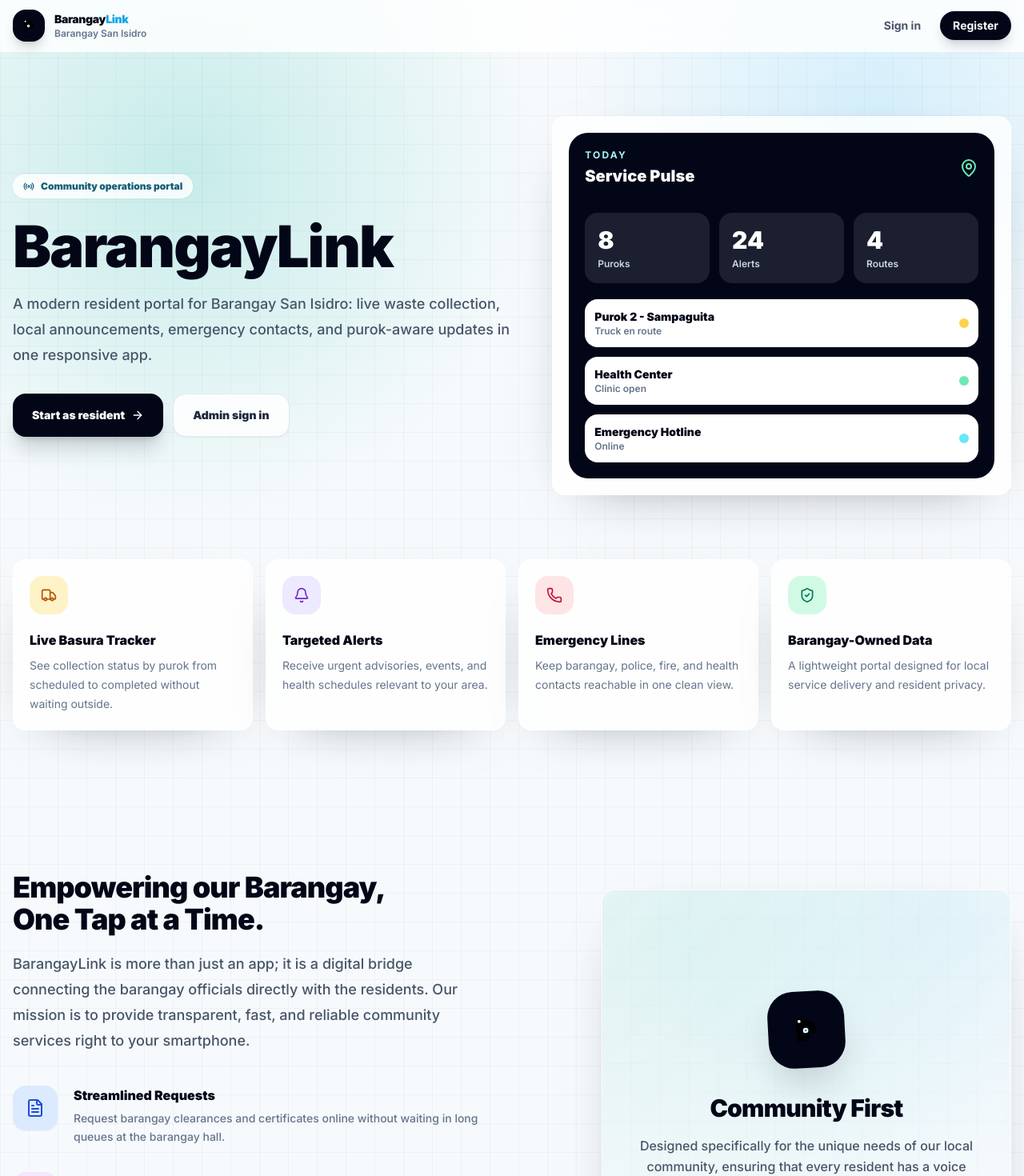
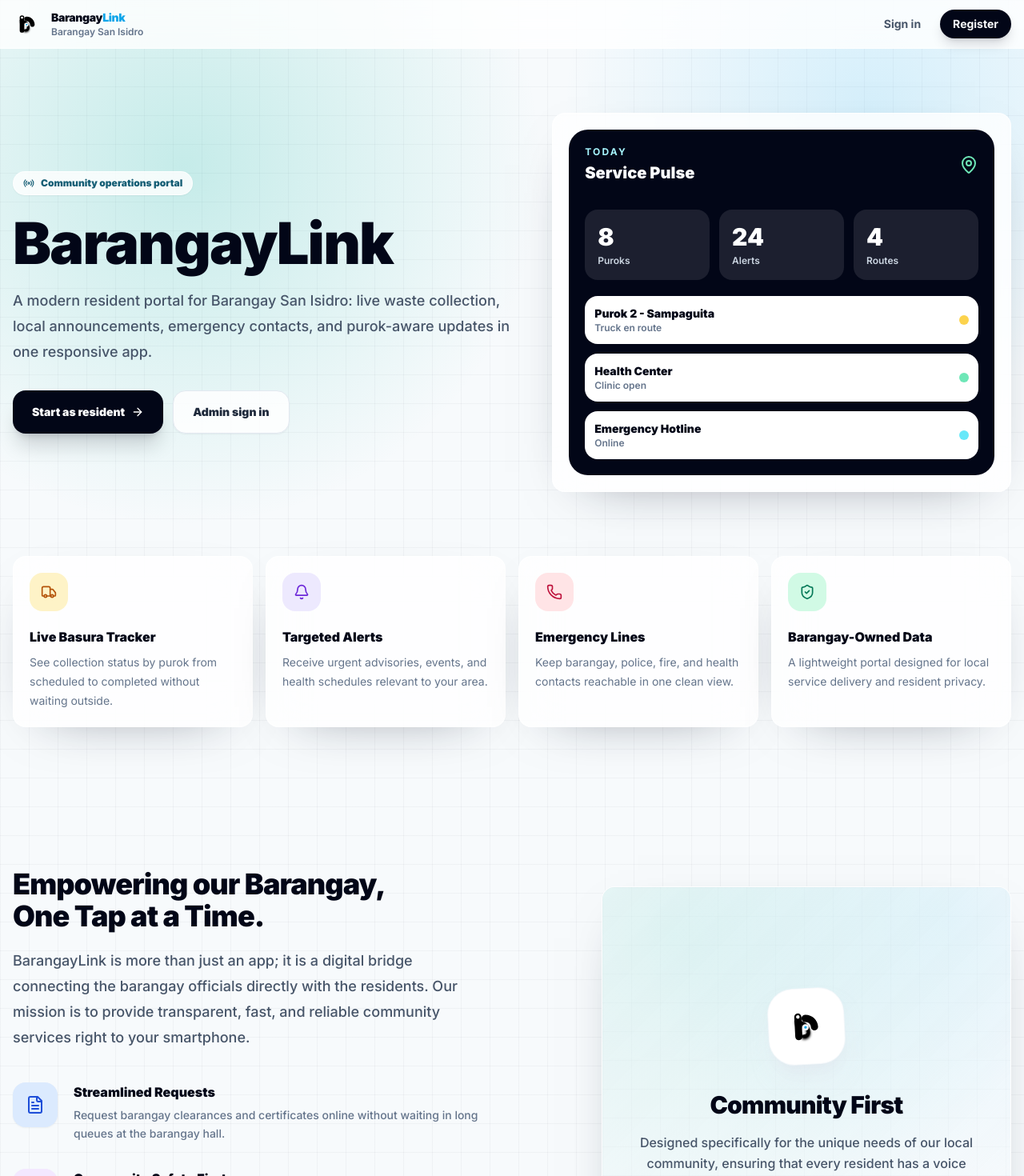
Before and after one commit to Ikal-Sama/barangayservice, a Next.js app: page / in a window 1280 px wide. Shown: the top 1470 px of the page at 80% size. Built offline with nearby package versions, Linux system fonts and the light colour scheme.

Commit message:
design: Remove slate-950 dark containers from page.tsx to resolve logo visibility

```diff
--- a/src/app/page.tsx
+++ b/src/app/page.tsx
@@ -72,9 +72,7 @@ export default function LandingPage() {
       <nav className="sticky top-0 z-40 border-b border-white/70 bg-white/80 px-4 py-3 backdrop-blur-2xl">
         <div className="mx-auto flex max-w-7xl items-center justify-between">
           <Link href="/" className="flex items-center gap-3 group">
-            <div className="grid h-10 w-10 place-items-center rounded-2xl bg-slate-950 text-white shadow-lg shadow-slate-950/15 transition-transform group-hover:scale-105">
-              <Logo iconOnly={true} className="h-6 w-6" />
-            </div>
+            <Logo iconOnly={true} className="h-9 w-9 transition-transform group-hover:scale-105" />
             <div>
               <p className="text-sm font-black tracking-tight">
                 Barangay<span className="text-sky-500">Link</span>
@@ -232,9 +230,9 @@ export default function LandingPage() {
             <div className="glass-card overflow-hidden p-8 sm:p-10 aspect-square flex flex-col justify-center relative bg-gradient-to-br from-slate-50 to-slate-100/50">
                <div className="absolute inset-0 bg-app-grid opacity-50" />
                <div className="relative z-10 text-center flex flex-col items-center">
-                 <div className="grid h-24 w-24 place-items-center rounded-[2rem] bg-slate-950 text-white shadow-2xl shadow-slate-950/20 mb-8 transform -rotate-3 transition hover:rotate-0">
-                    <Logo iconOnly={true} className="h-12 w-12" />
-                 </div>
+                  <div className="grid h-24 w-24 place-items-center rounded-[2rem] bg-white border border-slate-100/80 shadow-xl shadow-slate-200/50 mb-8 transform -rotate-3 transition hover:rotate-0">
+                     <Logo iconOnly={true} className="h-14 w-14" />
+                  </div>
                  <h3 className="text-3xl font-black text-slate-950 mb-4 tracking-tight">Community First</h3>
                  <p className="text-slate-600 text-base leading-relaxed font-medium">
                    Designed specifically for the unique needs of our local community, ensuring that every resident has a voice and easy access to essential public services.
```
